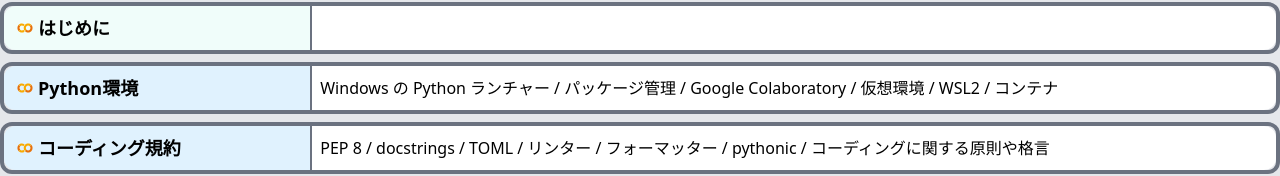
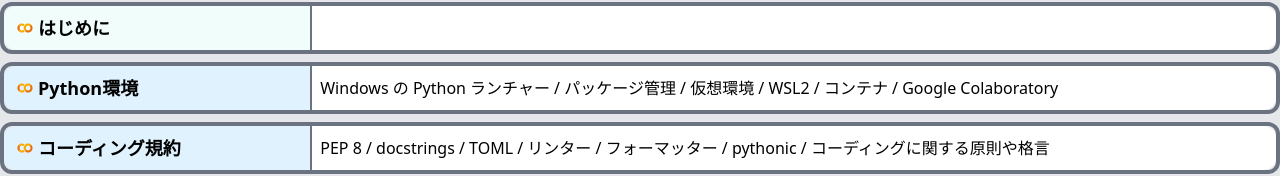
Before and after one commit to suwatoh/suwatoh.github.io, a website: page python-learning.html in a window 1280 px wide. Shown: the part 126-302 px from the top of the page. Drawn offline with nearby package versions, Linux system fonts and the light colour scheme.

Commit message:
ノート更新

```diff
--- a/python-learning.html
+++ b/python-learning.html
@@ -89,7 +89,7 @@
           href="https://colab.research.google.com/drive/10FB_KxB6Jt1E0MsX8psdnpxCH2U6K_ZO?usp=sharing"></a>
       </div>
       <div class="_contents">
-        <p>Windows の Python ランチャー / パッケージ管理 / Google Colaboratory / 仮想環境 / WSL2 / コンテナ</p>
+        <p>Windows の Python ランチャー / パッケージ管理 / 仮想環境 / WSL2 / コンテナ / Google Colaboratory</p>
       </div>
     </div>
 
```
Also changed, not shown: src/python-learning.html (+1 -1 lines).
